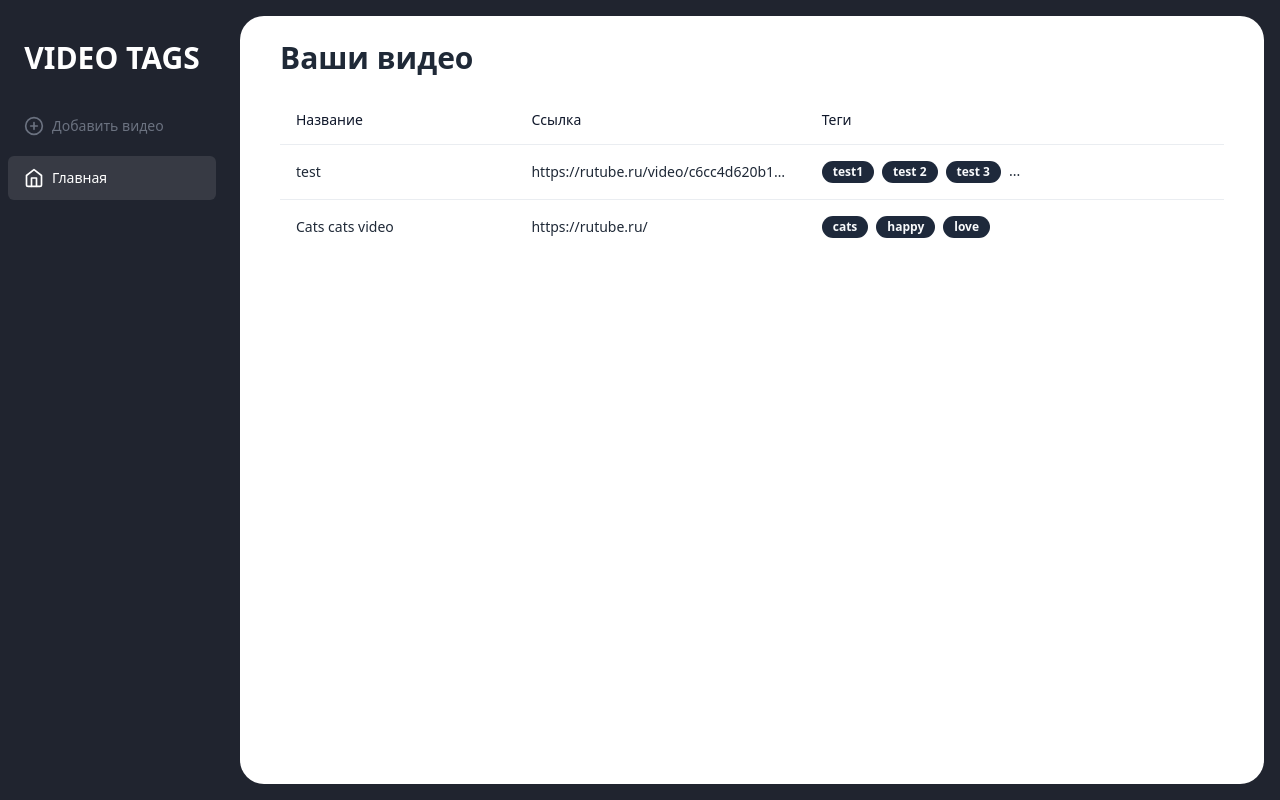
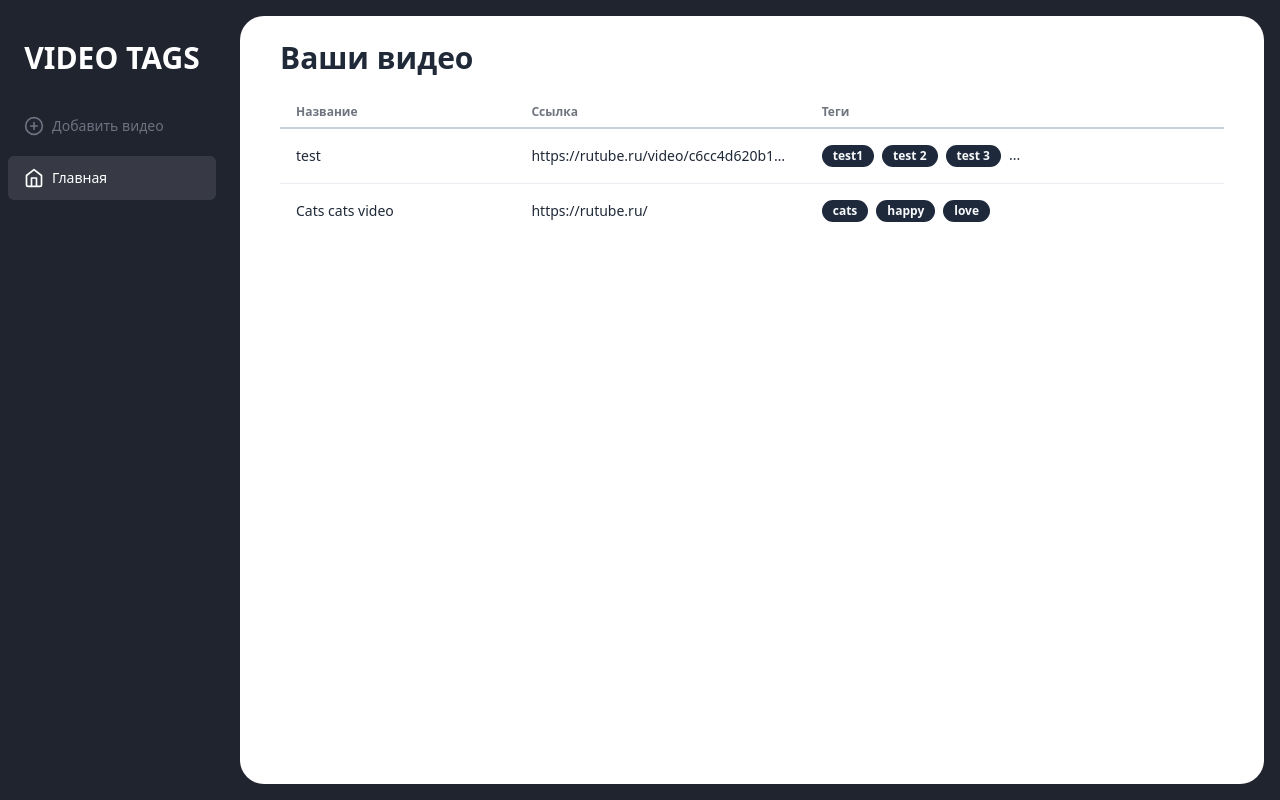
Before and after one commit to banzai-team/video-tagger, a React (Vite) app in the folder frontend/: page / in a window 1280 px wide. Built offline with nearby package versions, Linux system fonts and the light colour scheme.

Commit message:
edit table header

```diff
--- a/frontend/src/components/MainLayout/MainLayout.tsx
+++ b/frontend/src/components/MainLayout/MainLayout.tsx
@@ -28,7 +28,6 @@ const MainLayout: React.FC = () => {
     return (
         <div
             className="flex min-h-screen h-screen w-full flex-col bg-center bg-no-repeat bg-cover
-                {/*bg-white*/}
                 bg-sidebar
             "
         >
--- a/frontend/src/components/ui/table.tsx
+++ b/frontend/src/components/ui/table.tsx
@@ -73,7 +73,7 @@ const TableHead = React.forwardRef<
   <th
     ref={ref}
     className={cn(
-      "border-b border-muted-foreground/20 h-12 px-4 text-left align-middle font-medium text-primary-foreground [&:has([role=checkbox])]:pr-0",
+      "border-b-2 border-muted-foreground/50 h-8 px-4 text-left align-middle font-bold text-xs text-primary-foreground/60 [&:has([role=checkbox])]:pr-0",
       className
     )}
     {...props}
--- a/frontend/src/pages/MainPage/MainPage.tsx
+++ b/frontend/src/pages/MainPage/MainPage.tsx
@@ -39,7 +39,7 @@ const MainPage: React.FC = () => {
                         >
                             <Plus className=""/>Добавить видео</Button>
                     </EmptyView>)
-                    : <VideoTable data={data}/>
+                    : <div><VideoTable data={data}/></div>
             }
         </>
     );
```
